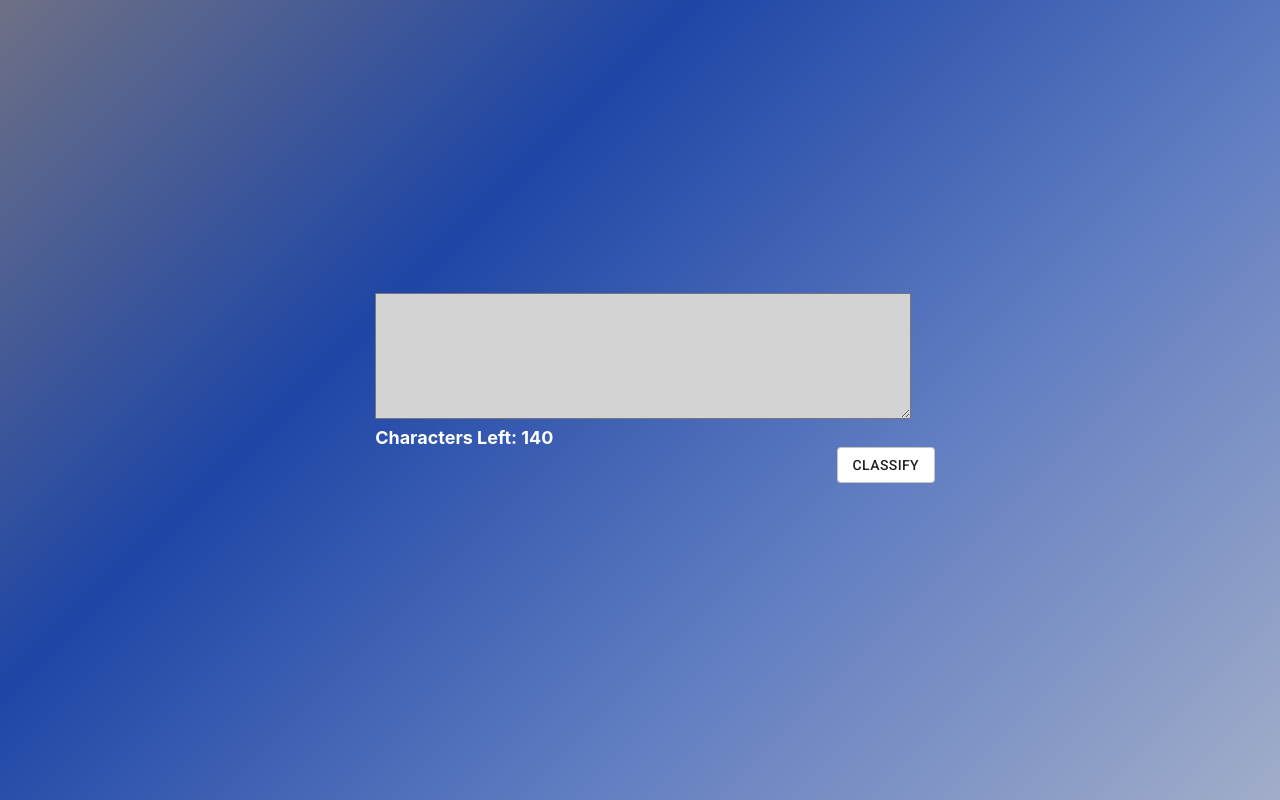
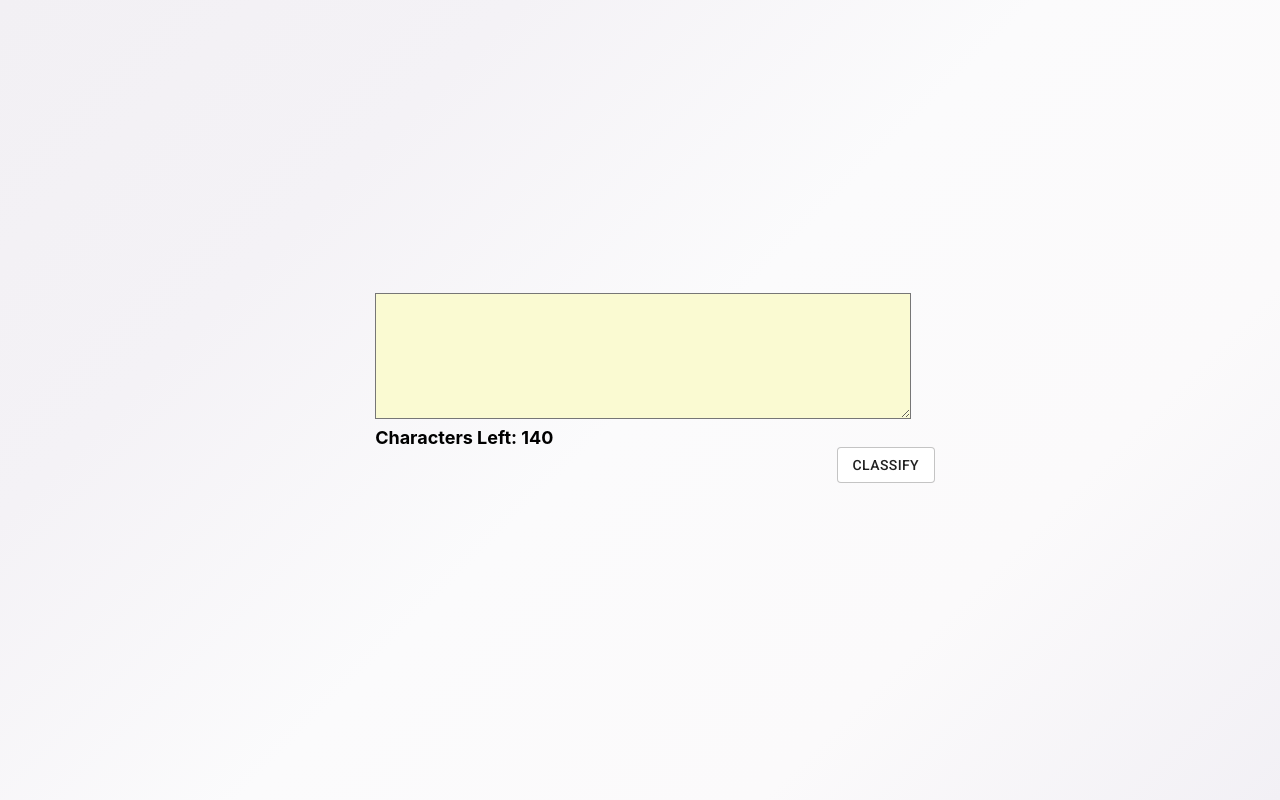
Before and after one commit to geooff/nanuda, a React (Create React App) app in the folder frontend/: page / in a window 1280 px wide. Built offline with nearby package versions, Linux system fonts and the light colour scheme.

Commit message:
Random background colour generator

```diff
--- a/frontend/src/components/Home.jsx
+++ b/frontend/src/components/Home.jsx
@@ -23,7 +23,16 @@ class Home extends Component {
       body: "",
       results: [],
       chars_left: this.max_chars,
+      backgroundColours: [],
     };
+  }
+  componentDidMount() {
+    const colours = [];
+    const baseHex = this.generateRandomHexColour();
+    for (var i = 0; i < 5; i++) {
+      colours.push(this.generateShades(baseHex));
+    }
+    this.setState({ backgroundColours: colours });
   }
 
   instance = axios.create({
@@ -59,20 +68,40 @@ class Home extends Component {
       });
   };
 
+  generateShades = (color) => {
+    var p = 1,
+      temp,
+      random = Math.random(),
+      result = "#";
+
+    while (p < color.length) {
+      temp = parseInt(color.slice(p, (p += 2)), 16);
+      temp += Math.floor((255 - temp) * random);
+      result += temp.toString(16).padStart(2, "0");
+    }
+    return result;
+  };
+
+  generateRandomHexColour = () => {
+    const randomColour = Math.floor(Math.random() * 16777215).toString(16);
+    const hexValue = "#" + randomColour;
+
+    return this.generateShades(hexValue);
+  };
+
   render() {
     require("./styles.css");
-    const { results } = this.state;
+    const { results, backgroundColours } = this.state;
+    const divStyle = {
+      display: "flex",
+      justifyContent: "center",
+      alignItems: "center",
+      height: "100vh",
+      background: `linear-gradient(-45deg,${backgroundColours[0]},${backgroundColours[1]},
+        ${backgroundColours[2]}, ${backgroundColours[3]}, ${backgroundColours[4]})`,
+    };
     return (
-      <div
-        style={{
-          display: "flex",
-          justifyContent: "center",
-          alignItems: "center",
-          height: "100vh",
-          background:
-            "linear-gradient(-45deg, #a1adc9, #637fc2, #1e46a6, #6e7085)",
-        }}
-      >
+      <div style={divStyle}>
         <form onSubmit={this.handleSubmit}>
           <Grid container spacing={3}>
             <Grid item xs={12}>
@@ -87,7 +116,7 @@ class Home extends Component {
                 className="charsRemaining"
                 style={
                   this.state.chars_left >= 15
-                    ? { color: "white", marginTop: -20 }
+                    ? { color: "black", marginTop: -20 }
                     : { color: "red", marginTop: -20 }
                 }
               >
--- a/frontend/src/components/styles.css
+++ b/frontend/src/components/styles.css
@@ -5,10 +5,11 @@
   height: "100vh";
   background-color: "linear-gradient(-45deg, #a1adc9, #637fc2, #1e46a6, #6e7085)";
 }
+
 .textArea {
   height: 120px;
   width: 100%;
-  background-color: lightgrey;
+  background-color: lightgoldenrodyellow;
 }
 
 .charsRemaining {
```
